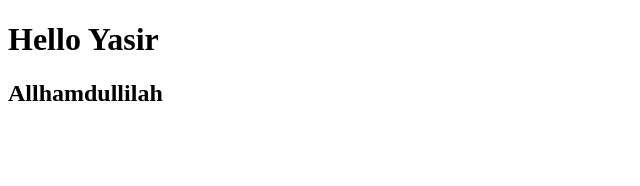
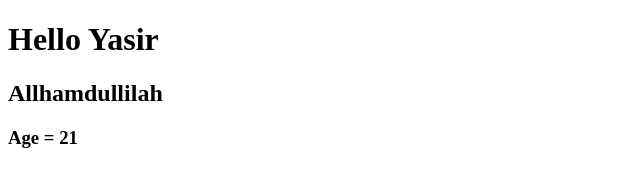
Before and after one commit to noory5290/Test, a plain HTML site: page index.html in a window 1280 px wide. Shown: the full height of the page, 0-640 px from the left. Drawn offline with Linux system fonts and the light colour scheme.

Commit message:
Update index.html

```diff
--- a/index.html
+++ b/index.html
@@ -12,5 +12,8 @@
     <h2>
         Allhamdullilah
     </h2>
+    <h3>
+        Age = 21
+    </h3>
 </body>
 </html>
```
